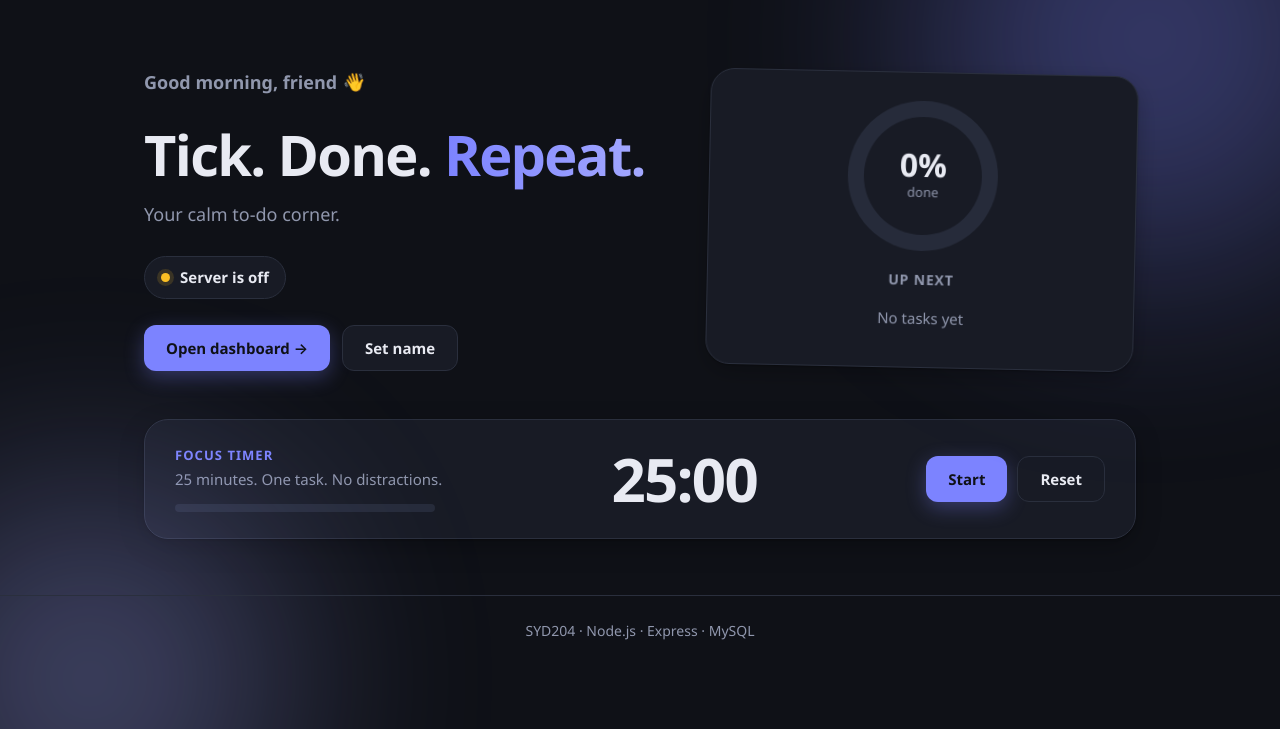
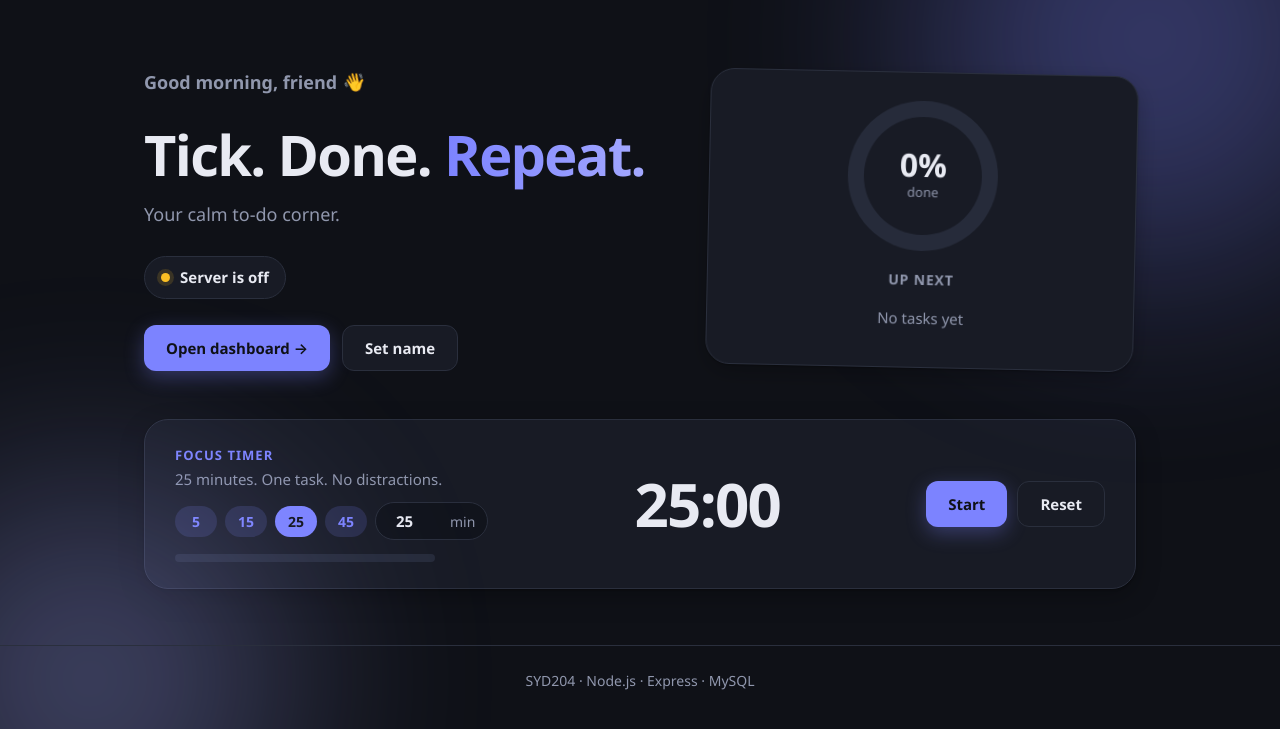
Before and after one commit to 05240134jnec-del/API, a website: page public/index.html in a window 1280 px wide. Shown: the part 71-800 px from the top of the page. Drawn offline with Linux system fonts and the light colour scheme; no server answers.

Commit message:
Timer with custom minutes

```diff
--- a/public/index.html
+++ b/public/index.html
@@ -62,6 +62,16 @@
       <div>
         <div class="timer-label" id="timer-label">Focus timer</div>
         <div class="timer-sub" id="timer-sub">25 minutes. One task. No distractions.</div>
+        <div class="timer-set">
+          <button class="chip" type="button" data-min="5">5</button>
+          <button class="chip" type="button" data-min="15">15</button>
+          <button class="chip" type="button" data-min="25">25</button>
+          <button class="chip" type="button" data-min="45">45</button>
+          <label class="custom">
+            <input type="number" id="timer-min" min="1" max="180" value="25" inputmode="numeric" aria-label="Minutes" />
+            <span>min</span>
+          </label>
+        </div>
         <div class="timer-bar"><div id="timer-fill"></div></div>
       </div>
       <div class="timer-time" id="timer-time">25:00</div>
@@ -137,42 +147,66 @@
     }
     loadHome();
 
-    // ----- focus timer (25 minutes) -----
-    const TOTAL = 25 * 60 * 1000;
+    // ----- focus timer (you choose the minutes) -----
     const card = document.getElementById('timer-card');
     const timeEl = document.getElementById('timer-time');
     const fillEl = document.getElementById('timer-fill');
     const startBtn = document.getElementById('timer-start');
     const labelEl = document.getElementById('timer-label');
     const subEl = document.getElementById('timer-sub');
+    const minInput = document.getElementById('timer-min');
+    const chips = document.querySelectorAll('.chip');
+    let minutes = 25;
+    let TOTAL = minutes * 60 * 1000;
     let remaining = TOTAL;     // milliseconds left
     let endAt = 0;
     let ticker = null;
 
     function fmt(ms) {
       const s = Math.max(0, Math.ceil(ms / 1000));
-      return String(Math.floor(s / 60)).padStart(2, '0') + ':' + String(s % 60).padStart(2, '0');
+      const m = Math.floor(s / 60);
+      return String(m).padStart(2, '0') + ':' + String(s % 60).padStart(2, '0');
     }
+    function idleText() { return minutes + (minutes === 1 ? ' minute' : ' minutes') + '. One task. No distractions.'; }
     function draw() {
       timeEl.textContent = fmt(remaining);
       fillEl.style.width = ((TOTAL - remaining) / TOTAL * 100) + '%';
       document.title = ticker ? fmt(remaining) + ' · Focus' : 'TaskFlow · Home';
     }
     function stop() { clearInterval(ticker); ticker = null; card.classList.remove('running'); startBtn.textContent = 'Start'; }
+
+    // choose how many minutes (1 to 180)
+    function setMinutes(value, save) {
+      const n = Number(value);
+      const m = (value === '' || isNaN(n)) ? 25 : Math.min(180, Math.max(1, Math.round(n)));
+      minutes = m; TOTAL = m * 60 * 1000; remaining = TOTAL;
+      stop();
+      card.classList.remove('finished');
+      labelEl.textContent = 'Focus timer';
+      subEl.textContent = idleText();
+      minInput.value = m;
+      chips.forEach((c) => c.classList.toggle('on', Number(c.dataset.min) === m));
+      if (save) { try { localStorage.setItem('taskflow-minutes', String(m)); } catch (e) {} }
+      draw();
+    }
+    chips.forEach((c) => c.addEventListener('click', () => setMinutes(c.dataset.min, true)));
+    minInput.addEventListener('change', () => setMinutes(minInput.value, true));
+    minInput.addEventListener('keydown', (e) => { if (e.key === 'Enter') { setMinutes(minInput.value, true); minInput.blur(); } });
+
     function tick() {
       remaining = endAt - Date.now();
       if (remaining <= 0) {
         remaining = 0; stop();
         card.classList.add('finished');
         labelEl.textContent = 'Nice work!';
-        subEl.textContent = 'Time for a 5 minute break. 🌿';
+        subEl.textContent = 'Time for a short break. 🌿';
         startBtn.textContent = 'Again';
       }
       draw();
     }
     startBtn.addEventListener('click', () => {
       if (ticker) { stop(); draw(); return; }            // pause
-      if (remaining <= 0) resetTimer();                    // start again
+      if (remaining <= 0) setMinutes(minutes, false);      // start again
       endAt = Date.now() + remaining;
       ticker = setInterval(tick, 250);
       card.classList.add('running');
@@ -180,14 +214,12 @@
       labelEl.textContent = 'Focusing...';
       subEl.textContent = 'Stay with one task.';
     });
-    function resetTimer() {
-      stop(); remaining = TOTAL;
-      card.classList.remove('finished');
-      labelEl.textContent = 'Focus timer';
-      subEl.textContent = '25 minutes. One task. No distractions.';
-      draw();
-    }
-    document.getElementById('timer-reset').addEventListener('click', resetTimer);
+    document.getElementById('timer-reset').addEventListener('click', () => setMinutes(minutes, false));
+
+    // remember the last chosen time
+    let saved = 25;
+    try { saved = Number(localStorage.getItem('taskflow-minutes')) || 25; } catch (e) {}
+    setMinutes(saved, false);
   </script>
 </body>
 </html>
--- a/public/style.css
+++ b/public/style.css
@@ -533,3 +533,31 @@ body.home .nav, body.home .hero, body.home .tip, body.home .steps, body.home .fo
 .timer-card.running .timer-time { color: var(--brand); }
 .timer-card.finished .timer-label { color: var(--green); }
 @media (max-width: 760px) { .hero h1 { font-size: 38px; } .swatches { display: none; } .timer-time { font-size: 48px; } }
+
+/* timer length picker */
+.timer-set { display: flex; align-items: center; gap: 8px; margin-top: 12px; flex-wrap: wrap; }
+.chip {
+  min-width: 42px; padding: 6px 12px;
+  border-radius: 999px;
+  background: var(--brand-soft);
+  color: var(--brand);
+  font-size: 14px; font-weight: 700;
+}
+.chip:hover { filter: brightness(1.15); }
+.chip.on { background: var(--brand); color: var(--on-brand); }
+.custom {
+  display: inline-flex; align-items: center; gap: 6px;
+  background: var(--input-bg);
+  border: 1px solid var(--line);
+  border-radius: 999px;
+  padding: 3px 12px 3px 4px;
+  color: var(--muted); font-size: 14px;
+}
+.custom input {
+  width: 64px; padding: 5px 8px;
+  border: none; border-radius: 999px;
+  background: transparent; color: var(--text);
+  font-size: 15px; font-weight: 700; font-family: inherit; text-align: center;
+}
+.custom input:focus { outline: 2px solid color-mix(in srgb, var(--brand) 40%, transparent); }
+.timer-bar { margin-top: 14px; }
```
